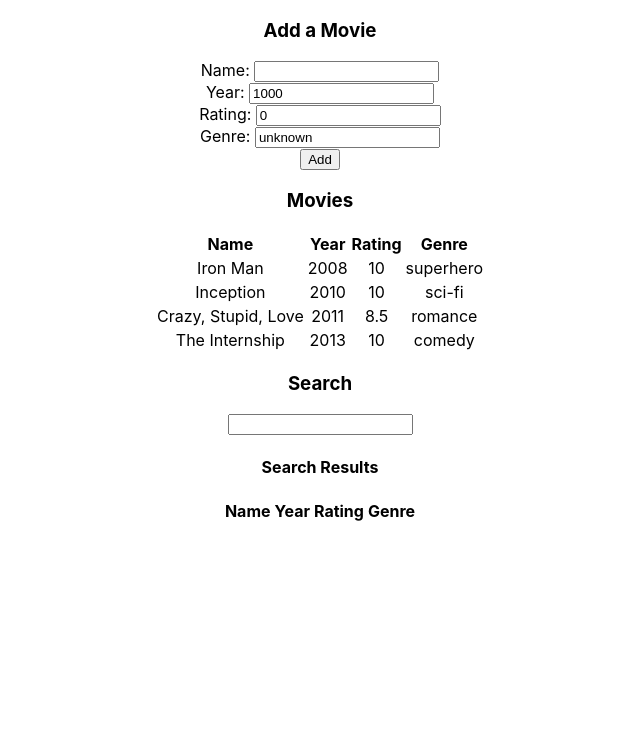
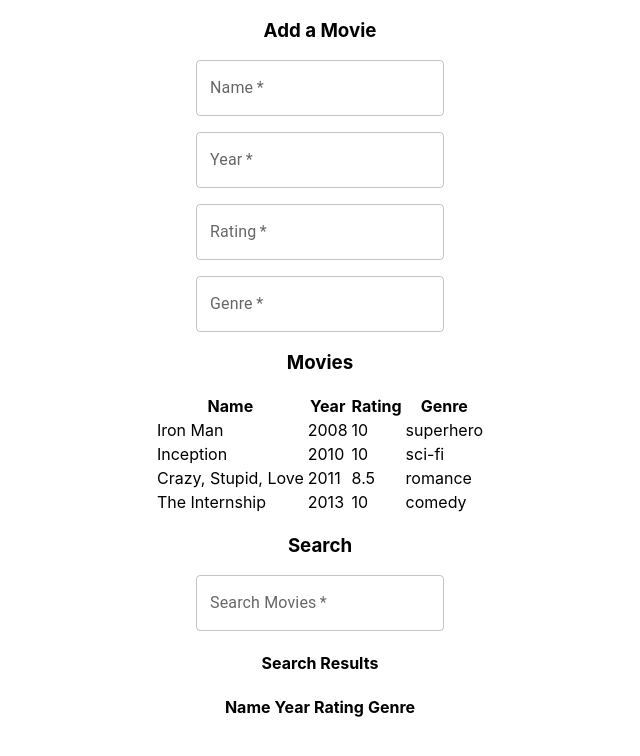
Before and after one commit to prashgde/spend-your-time-right, a React (Create React App) app: page / in a window 1280 px wide. Shown: the top 756 px of the page, without its empty margins (320-960 px from the left). Built offline with nearby package versions, Linux system fonts and the light colour scheme.

Commit message:
Started Integratin Material UI

```diff
--- a/package.json
+++ b/package.json
@@ -3,6 +3,9 @@
   "version": "0.1.0",
   "private": true,
   "dependencies": {
+    "@emotion/react": "^11.5.0",
+    "@emotion/styled": "^11.3.0",
+    "@mui/material": "^5.0.4",
     "@testing-library/jest-dom": "^5.14.1",
     "@testing-library/react": "^11.2.7",
     "@testing-library/user-event": "^12.8.3",
--- a/src/App.css
+++ b/src/App.css
@@ -1,6 +1,4 @@
-div {
-  text-align: center;
-}
+
 
 h1, h2, h3, h4, h5, h6 {
   text-align: center;
--- a/src/components/AddMovie.js
+++ b/src/components/AddMovie.js
@@ -1,5 +1,6 @@
 import { useContext, useState } from "react";
 import { MovieContext } from "../contexts/MovieContext";
+import { Grid, TextField } from "@mui/material";
 
 const AddMovie = () => {
     const [movies, setMovies] = useContext(MovieContext);
@@ -26,32 +27,60 @@ const AddMovie = () => {
 
     const handleSubmit = e => {
         e.preventDefault();
-        if(!movies.find(movie => movie.name.toLowerCase() === name.trim().toLowerCase())) {
-            setMovies(previousMovies => [...previousMovies, {name, year, rating, genre}]);
+        if (!movies.find(movie => movie.name.toLowerCase() === name.trim().toLowerCase())) {
+            setMovies(previousMovies => [...previousMovies, { name, year, rating, genre }]);
         }
     }
 
     return (
-        <div>
-            <h3>Add a Movie</h3>
-            <form onSubmit={handleSubmit}>
-                <div>
-                    Name: <input type='text' id='name-input' value={name} onChange={handleNameChange}/>
-                </div>
-                <div>
-                    Year: <input type='text' id='year-input' value={year} onChange={handleYearChange}/>
-                </div>
-                <div>
-                    Rating: <input type='text' id='rating-input' value={rating} onChange={handleRatingChange}/>
-                </div>
-                <div>
-                    Genre: <input type='text' id='genre-input' value={genre} onChange={handleGenreChange}/>
-                </div>
-                <div>
-                    <input type='submit' value='Add'/>
-                </div>
-            </form>
-        </div>
+        <Grid
+            container
+            justifyContent="center"
+        >
+            <Grid item xs={4}>
+                <form>
+                    <h3>Add a Movie</h3>
+                    <Grid
+                        container
+                        spacing={2}
+                        justifyContent="center"
+                    >
+                        <Grid item>
+                            <TextField
+                                required
+                                id="input-name"
+                                label="Name"
+                                fullWidth
+                            />
+                        </Grid>
+                        <Grid item>
+                            <TextField
+                                required
+                                id="input-year"
+                                label="Year"
+                                fullWidth
+                            />
+                        </Grid>
+                        <Grid item>
+                            <TextField
+                                required
+                                id="input-rating"
+                                label="Rating"
+                                fullWidth
+                            />
+                        </Grid>
+                        <Grid item>
+                            <TextField
+                                required
+                                id="input-genre"
+                                label="Genre"
+                                fullWidth
+                            />
+                        </Grid>
+                    </Grid>
+                </form>
+            </Grid>
+        </Grid>
     );
 }
 
--- a/src/components/SearchMovies.js
+++ b/src/components/SearchMovies.js
@@ -1,3 +1,4 @@
+import { Grid, TextField } from "@mui/material";
 import { useContext, useEffect, useState } from "react";
 import { MovieContext } from "../contexts/MovieContext";
 import Movie from "./Movie";
@@ -22,12 +23,29 @@ const SearchMovies = () => {
 
     return (
         <div>
+            <Grid
+                container
+                justifyContent="center"
+            >
+                <Grid item xs={4}>
+                    <form>
                         <h3>Search</h3>
-            <form>
-                <div>
-                    <input type='text' id='search-input' value={name} onChange={handleNameChange} />
-                </div>
-                <div id='sr'></div>
+                        <Grid
+                            container
+                            justifyContent="center"
+                        >
+                            <Grid item>
+                                <TextField
+                                    required
+                                    id="input-search"
+                                    label="Search Movies"
+                                    fullWidth
+                                />
+                            </Grid>
+                        </Grid>
+                    </form>
+                </Grid>
+            </Grid>
             <div>
                 <h4>Search Results</h4>
                 <table className='center'>
@@ -42,7 +60,6 @@ const SearchMovies = () => {
                     )}
                 </table>
             </div>
-            </form>
         </div>
     );
 }
```
Also changed, not shown: 1 other file (tests, documents, lock files or other folders). Lines whose indentation alone changed are shown as unchanged.
